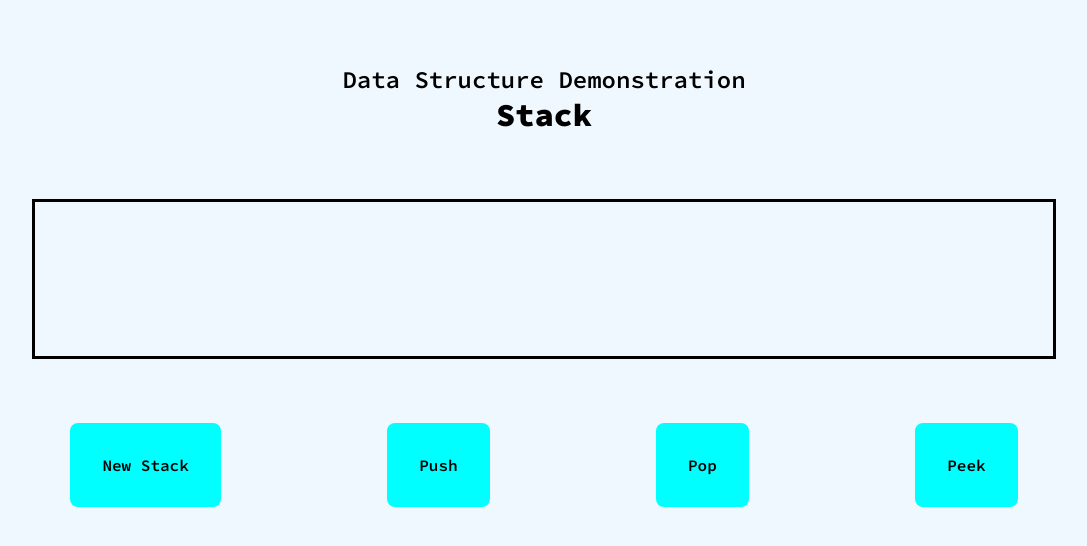
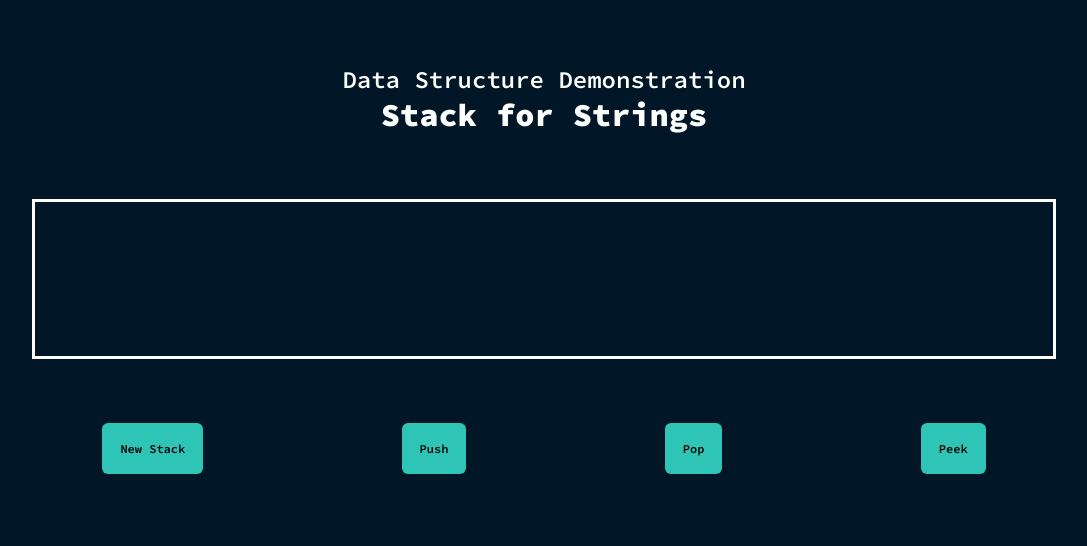
Before and after one commit to CodingCocho/stack-data-structure-web-application, a React (Create React App) app: page / in a window 1280 px wide. Shown: the top 546 px of the page, without its empty margins (96-1183 px from the left). Built offline with nearby package versions, Linux system fonts and the light colour scheme.

Commit message:
Project ready for deployment

```diff
--- a/src/App.css
+++ b/src/App.css
@@ -9,7 +9,8 @@
 body {
   height: 100vh;
   width: 100vw;
-  background-color: aliceblue;
+  background-color: #011627;
+  color: #FDFFFC;
 }
 
 .App {
@@ -72,13 +73,14 @@
   -webkit-box-align: center;
       -ms-flex-align: center;
           align-items: center;
+  border-color: #FDFFFC;
 }
 
 .App .stack-container .stack {
   height: 100%;
   width: 80%;
   border-style: solid;
-  border-color: black;
+  border-color: #FDFFFC;
   display: -webkit-box;
   display: -ms-flexbox;
   display: flex;
@@ -116,12 +118,12 @@
 }
 
 .App .stack-functions-container button {
-  padding: 2em;
-  background-color: aqua;
+  padding: 1.5em;
+  background-color: #2EC4B6;
   border-style: none;
   border-radius: .5em;
   font-weight: 600;
-  font-size: 1rem;
+  font-size: .75rem;
 }
 
 .App .stack-functions-container button:hover {
--- a/src/App.js
+++ b/src/App.js
@@ -56,7 +56,7 @@
 
         <div className='heading-elements'>
           <p id='title'>Data Structure Demonstration</p>
-          <span id='data-structure-name'>Stack</span>
+          <span id='data-structure-name'>Stack for Strings</span>
         </div>
 
         <div className='stack-container'>
--- a/src/App.scss
+++ b/src/App.scss
@@ -10,7 +10,8 @@
 {
     height: 100vh;
     width: 100vw;
-    background-color: aliceblue;
+    background-color: #011627;
+    color: #FDFFFC;
 }
 .App
 {
@@ -48,12 +49,13 @@
       display: flex;
       justify-content: center;
       align-items: center;
+      border-color: #FDFFFC;
       .stack
       {
           height: 100%;
           width: 80%;
           border-style: solid;
-          border-color: black;
+          border-color: #FDFFFC;
           display: flex;
           .stack-box
           {
@@ -77,12 +79,12 @@
       align-items: center;
       button
       {
-          padding: 2em;
-          background-color: aqua;
-          border-style: none;
-          border-radius: .5em;
-          font-weight: 600;
-          font-size: 1rem;
+        padding: 1.5em;
+        background-color: #2EC4B6;
+        border-style: none;
+        border-radius: .5em;
+        font-weight: 600;
+        font-size: .75rem;
       }
       button:hover
       {
```
Also changed, not shown: src/Stack.js (line endings or trailing spaces), 1 other file (tests, documents, lock files or other folders).
